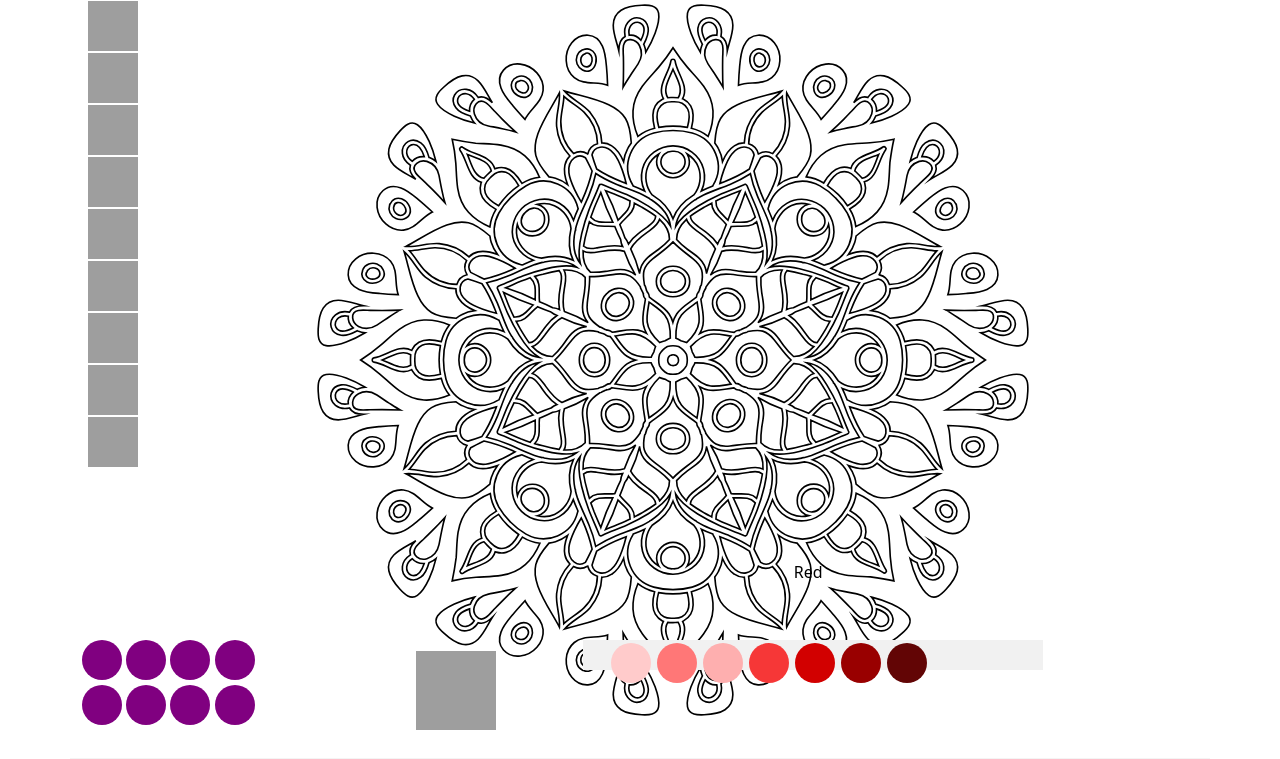
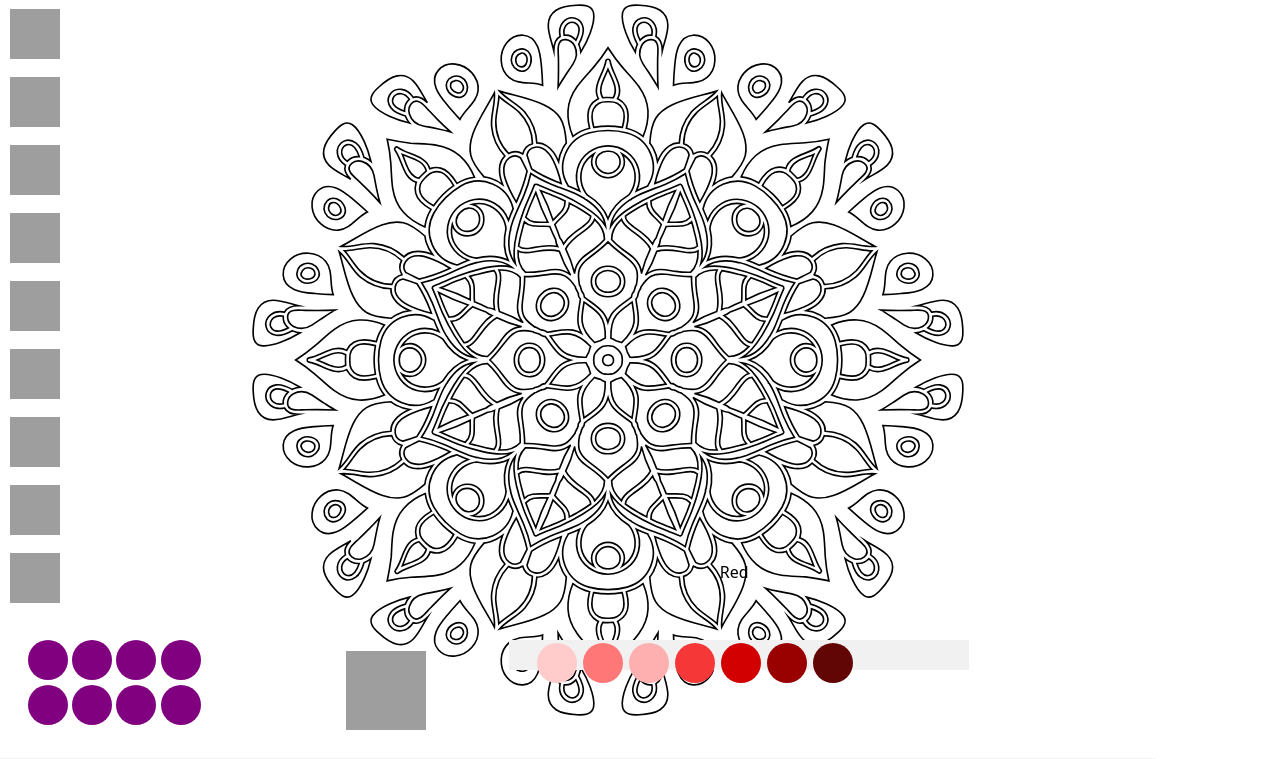
Before and after one commit to cs160-summer-2021/p3-starter-code-aelidrissi11, a Django app: page /coloring/demo in a window 1280 px wide. Shown: the part 67-826 px from the top of the page. Run offline with Django 3.2, Linux system fonts and the light colour scheme; some libraries are stand-ins or nearby versions; grey boxes are pictures that could not be loaded.

Commit message:
adjusted LSB spacing

```diff
--- a/coloring/templates/coloring/index.html
+++ b/coloring/templates/coloring/index.html
@@ -399,43 +399,43 @@
 			</div>
 		</div>
 	</nav>
-	<div class="container">
+	<div class="container mx-1 px-0">
 		<div class="row" style="height: 80vh">
 			<div class="col-1">
-				<button style="border:none; background:none">
+				<button class="my-2" style="border:none; background:none">
 					<img src="https://drive.google.com/uc?export=view&id=1HuRjyxs4-58evKpvQoV4GURqF7_c7oRc" style="width:50px; height:50px; border:none; background:none">
 				</button>
 				<br>
-				<button style="border:none; background:none">
+				<button class="my-2" style="border:none; background:none">
 					<img src="https://drive.google.com/uc?export=view&id=1m2sJdbAZTD4J2IpUovsb_nW4dSEaTGIU" style="width:50px; height:50px; border:none; background-color:none">
 				</button>
 				<br>
-				<button style="border:none; background:none">
+				<button class="my-2" style="border:none; background:none">
 					<img src="https://drive.google.com/uc?export=view&id=1LaDbUvSaCpWZAiIT0QPRc1mcLeUbH-sQ" style="width:50px; height:50px; transform: scaleY(-1); border:none; background-color:none">
 				</button>
 				<br>
-				<button style="border:none; background:none">
+				<button class="my-2" style="border:none; background:none">
 					<img src="https://drive.google.com/uc?export=view&id=1Eg9r5s3ypHZIDc8Yr42XGE_hExMCaYIc" style="width:50px; height:50px; border:none; background-color:none">
 				</button>
 
 				<br>
-				<button style="border:none; background:none">
+				<button class="my-2" style="border:none; background:none">
 					<img src="https://drive.google.com/uc?export=view&id=1gkYTLOPP0lXwu1m0so-SEAnpXV6rrBDb" style="width:50px; height:50px; border:none; background-color:none">
 				</button>
 				<br>
-				<button style="border:none; background:none">
+				<button class="my-2" style="border:none; background:none">
 					<img src="https://drive.google.com/uc?export=view&id=17JPTKPnlLGVnLUi5-jxmGXrxFP-on7uF" style="width:50px; height:50px; border:none; background-color:none">
 				</button>
 				<br>
-				<button style="border:none; background:none">
+				<button class="my-2" style="border:none; background:none">
 					<img src="https://drive.google.com/uc?export=view&id=1aww0XNHvF_DLDYRvkiJURCeLxr1Jss-O" style="width:50px; height:50px; border:none; background-color:none">
 				</button>
 				<br>
-				<button style="border:none; background:none">
+				<button class="my-2" style="border:none; background:none">
 					<img src="https://drive.google.com/uc?export=view&id=1S-o6VJ3cKrvAgkzfBpft9IwoeVMs_xkz" style="width:50px; height:50px; border:none; background-color:none">
 				</button>
 				<br>
-				<button style="border:none; background:none">
+				<button class="my-2" style="border:none; background:none">
 					<img src="https://drive.google.com/uc?export=view&id=1SbWgax3ht9TKao_LX6WGQOeGmvWBZqFm" style="width:50px; height:50px; border:none; background-color:none">
 				</button>
 
@@ -452,7 +452,7 @@
 			<hr style="color: lightgray">
 			<br>
 		</div>
-		<div class="row" style="height:10vh">
+		<div class="container row" style="height:10vh">
 			<div class="col-4">
 				<button style="border:none; background:purple; border-radius: 100px; height:40px; width: 40px">
 				</button>
```
